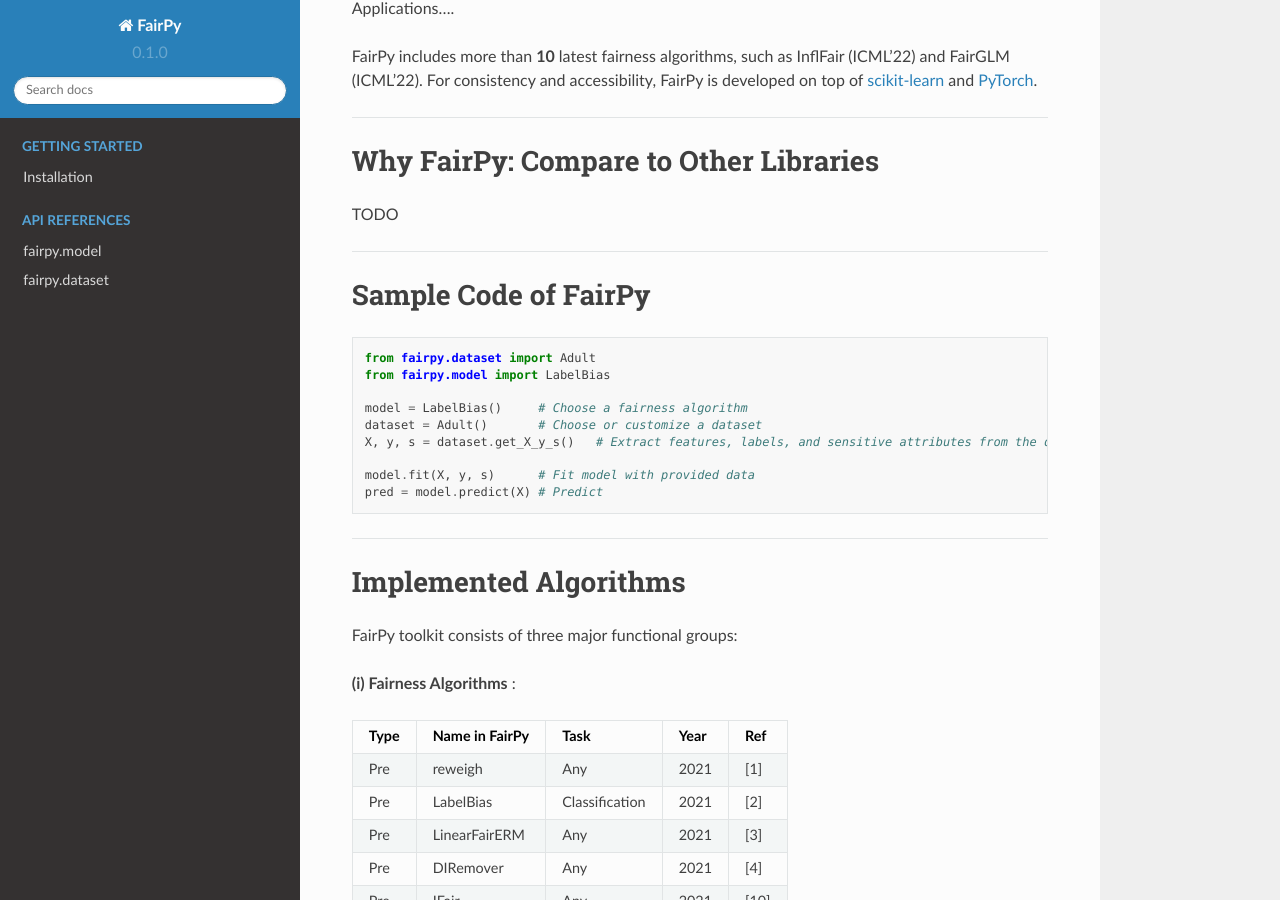
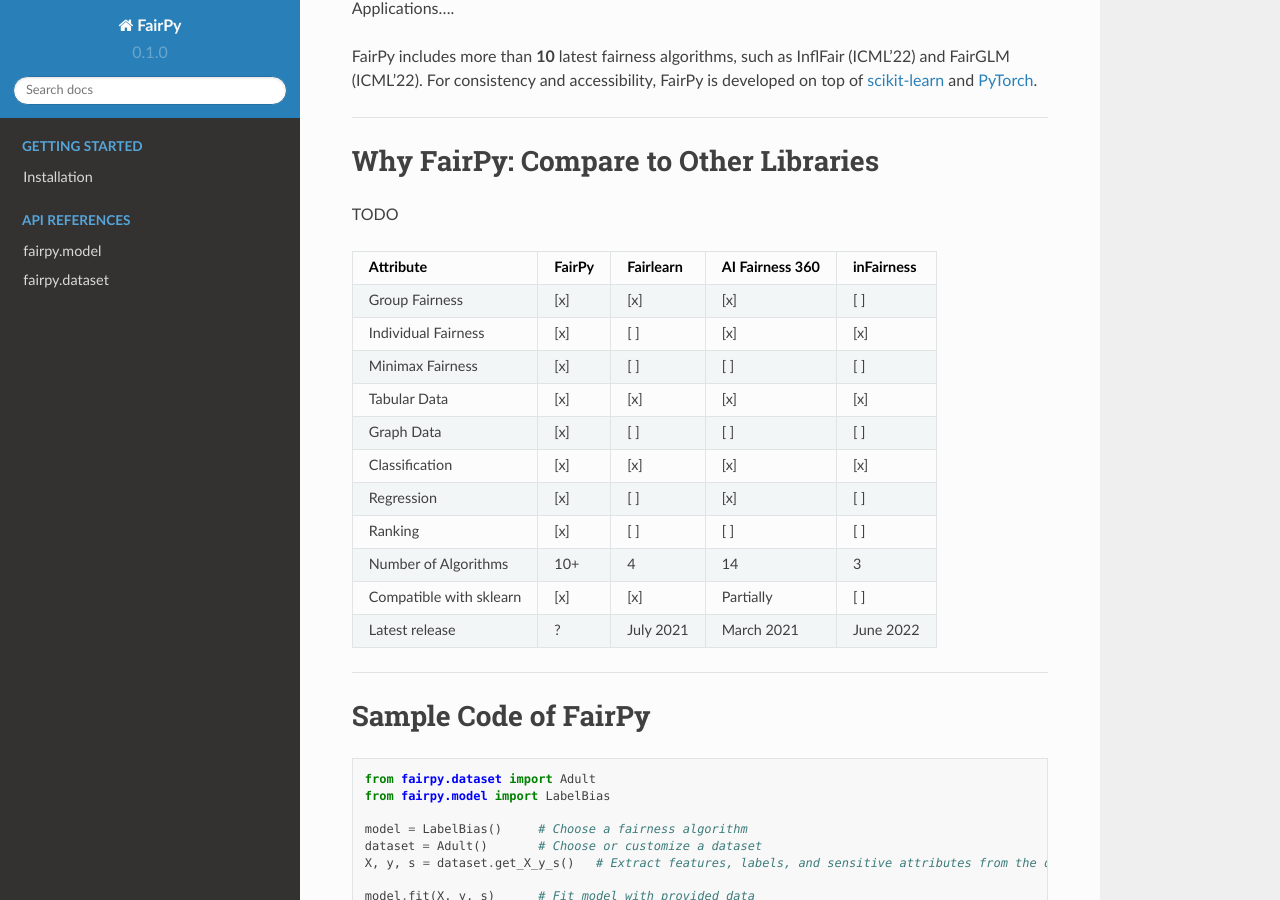
Before and after one commit to DKeeper1523/test-code, a Sphinx documentation site: the page built from docs/index.rst, in a window 1280 px wide and 900 px high, scrolled down 438 px. Built offline with Sphinx 7.4.7 and the Read the Docs theme 2.0.0, drawn with Linux system fonts in a browser that asks for light colours; some of the changed lines change nothing that is shown.

Commit message:
Update index.rst

```diff
--- a/docs/index.rst
+++ b/docs/index.rst
@@ -28,16 +28,16 @@
 =======================  =======  =========  ===============  ==========
 Attribute                FairPy   Fairlearn  AI Fairness 360  inFairness
 =======================  =======  =========  ===============  ==========
-Group Fairness           \checkmark  \checkmark    \checkmark          -
-Individual Fairness      \checkmark  - \checkmark          \checkmark
-Minimax Fairness         \checkmark  - -       -
-Tabular Data             \checkmark  \checkmark    \checkmark          \checkmark
-Graph Data               \checkmark  - -       -
-Classification           \checkmark  \checkmark    \checkmark          \checkmark
-Regression               \checkmark  - \checkmark          -
-Ranking                  \checkmark  - -       -
+Group Fairness           [x]      [x]        [x]              [ ]
+Individual Fairness      [x]      [ ]        [x]              [x]
+Minimax Fairness         [x]      [ ]        [ ]              [ ]
+Tabular Data             [x]      [x]        [x]              [x]
+Graph Data               [x]      [ ]        [ ]              [ ]
+Classification           [x]      [x]        [x]              [x]
+Regression               [x]      [ ]        [x]              [ ]
+Ranking                  [x]      [ ]        [ ]              [ ]
 Number of Algorithms     10+      4          14               3
-Compatible with sklearn  \checkmark  \checkmark    Partially        -
+Compatible with sklearn  [x]      [x]        Partially        [ ]
 Latest release           ?        July 2021  March 2021       June 2022
 =======================  =======  =========  ===============  ==========
 
```
